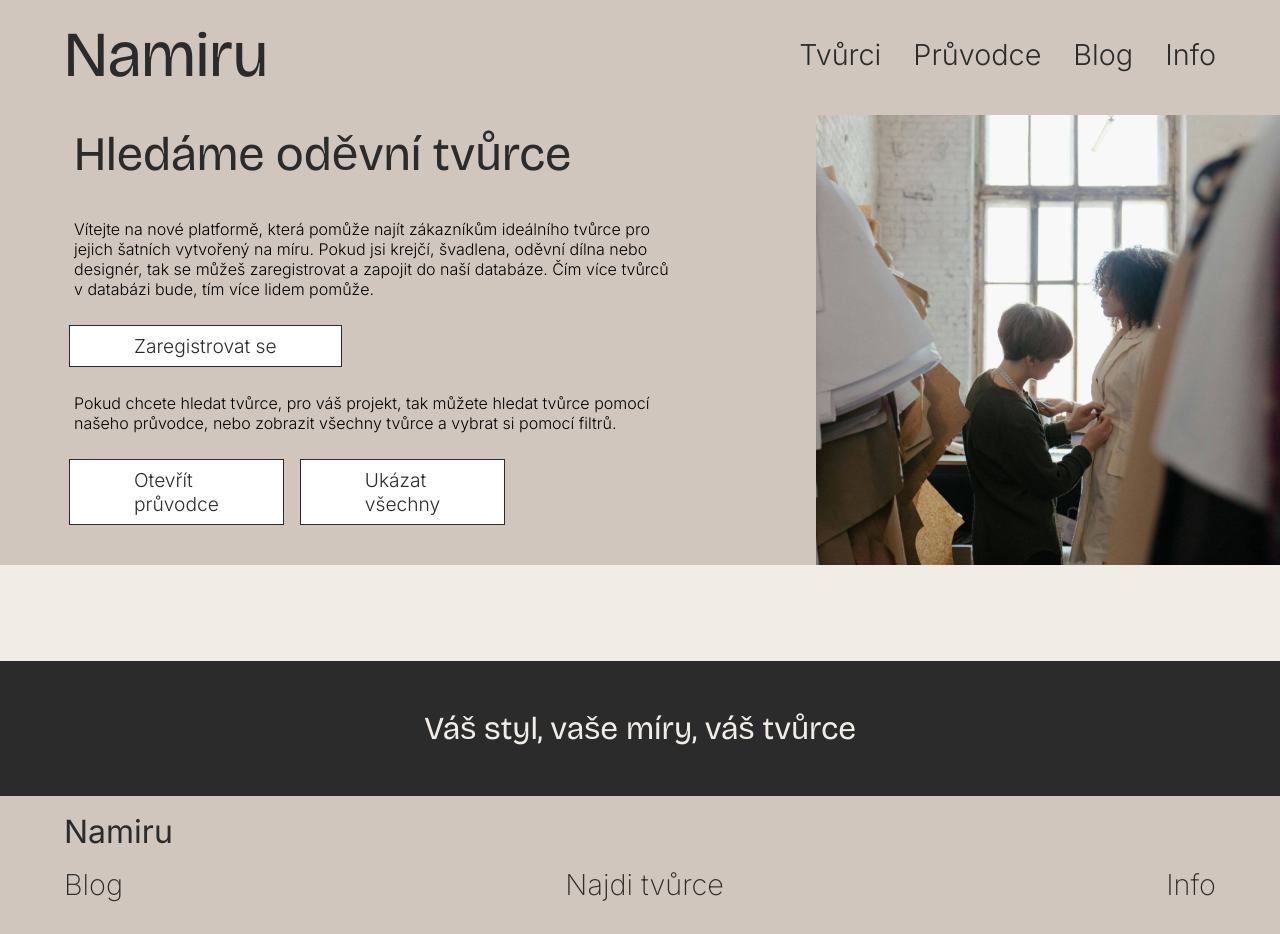
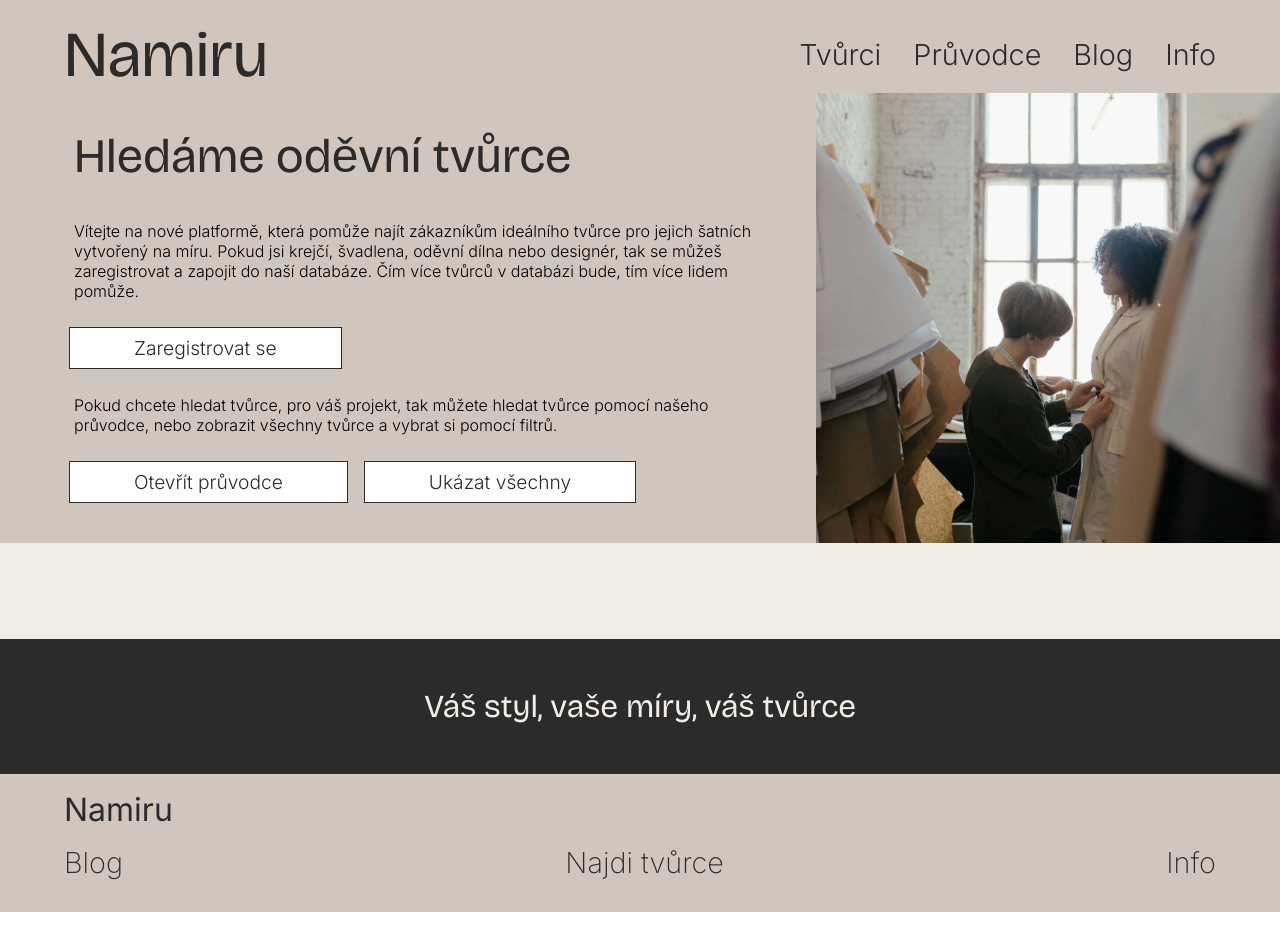
Before and after one commit to han-fris/namiru-app, a React (Vite) app: page / in a window 1280 px wide. After the commit the page ends 912 px from the top, so only its background shows below. Built offline with nearby package versions, Linux system fonts and the light colour scheme; no server answers.

Commit message:
edit style HeroSection

```diff
--- a/src/components/Homepage/HeroSection.css
+++ b/src/components/Homepage/HeroSection.css
@@ -8,7 +8,7 @@
 .hero-container {
   display: flex;
   flex-direction: column;
-  align-items: flex-start;
+  align-items: center;
   position: relative;
   padding: 1em;
   padding-bottom: 2.5em;
@@ -41,13 +41,14 @@
   }
 
   .hero-container {
+    align-items: flex-start;
     margin-left: 5%;
     padding: 0;
     padding-bottom: 2.5em;
   }
 
   .hero-text {
-    max-width: 80%;
+    max-width: 90%;
   }
 
   .hero-title {
@@ -63,7 +64,7 @@
     display: flex;
     flex-wrap: nowrap;
     margin-inline: 5px;
-    max-width: 350px;
+    max-width: 90%;
     justify-content: flex-start;
   }
 
```
